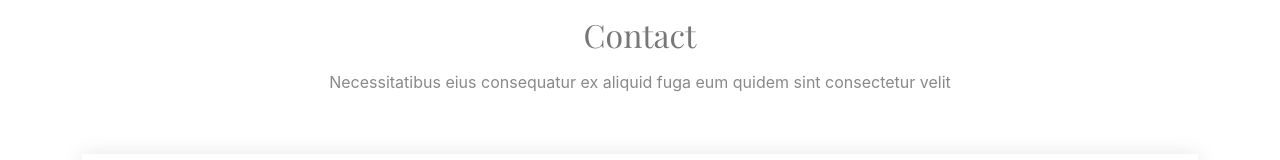
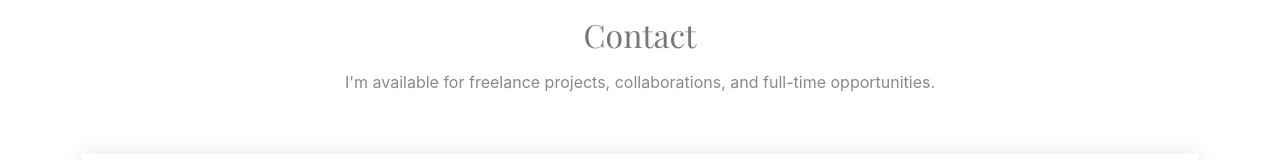
Before and after one commit to nayan-ray/portfolioFrondend, a React (Vite) app in the folder client/: page / in a window 1280 px wide. Shown: the part 2544-2704 px from the top of the page. Built offline with nearby package versions, Linux system fonts and the light colour scheme; no server answers; a web font is replaced by a local one.

Commit message:
contact updated

```diff
--- a/client/src/components/contact/Contact.jsx
+++ b/client/src/components/contact/Contact.jsx
@@ -5,7 +5,7 @@ const Contact = () => {
     <div className='py-15'>
         <div className='pb-15 text-center w-full mx-auto px-3 z-3 sm:max-w-135 md:max-w-180 lg:max-w-240 xl:max-w-285 xxl:max-w-330' data-aos="fade-up">
               <h2 className='text-[32px] font-light mb-3.75 text-[#777777] font-playfair leading-[1.2]'>Contact</h2>
-              <p>Necessitatibus eius consequatur ex aliquid fuga eum quidem sint consectetur velit</p>
+              <p>I'm available for freelance projects, collaborations, and full-time opportunities.</p>
         </div>
         <div className='w-full mx-auto px-3 z-3 sm:max-w-135 md:max-w-180 lg:max-w-240 xl:max-w-285 xxl:max-w-330' data-aos="fade-up" data-aos-delay="100">
               <div className='p-7.5 text-white shadow-contact'>
```
